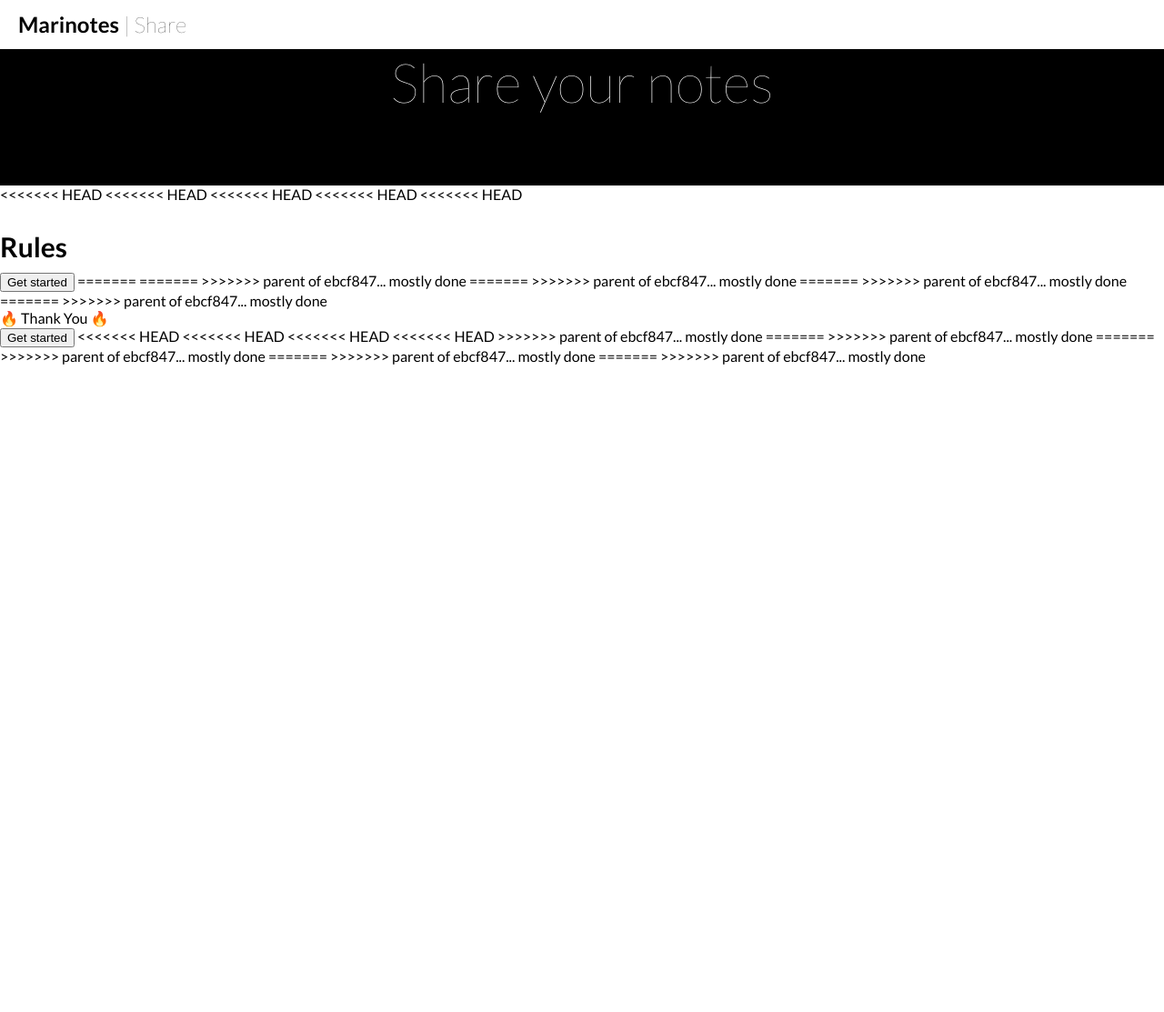
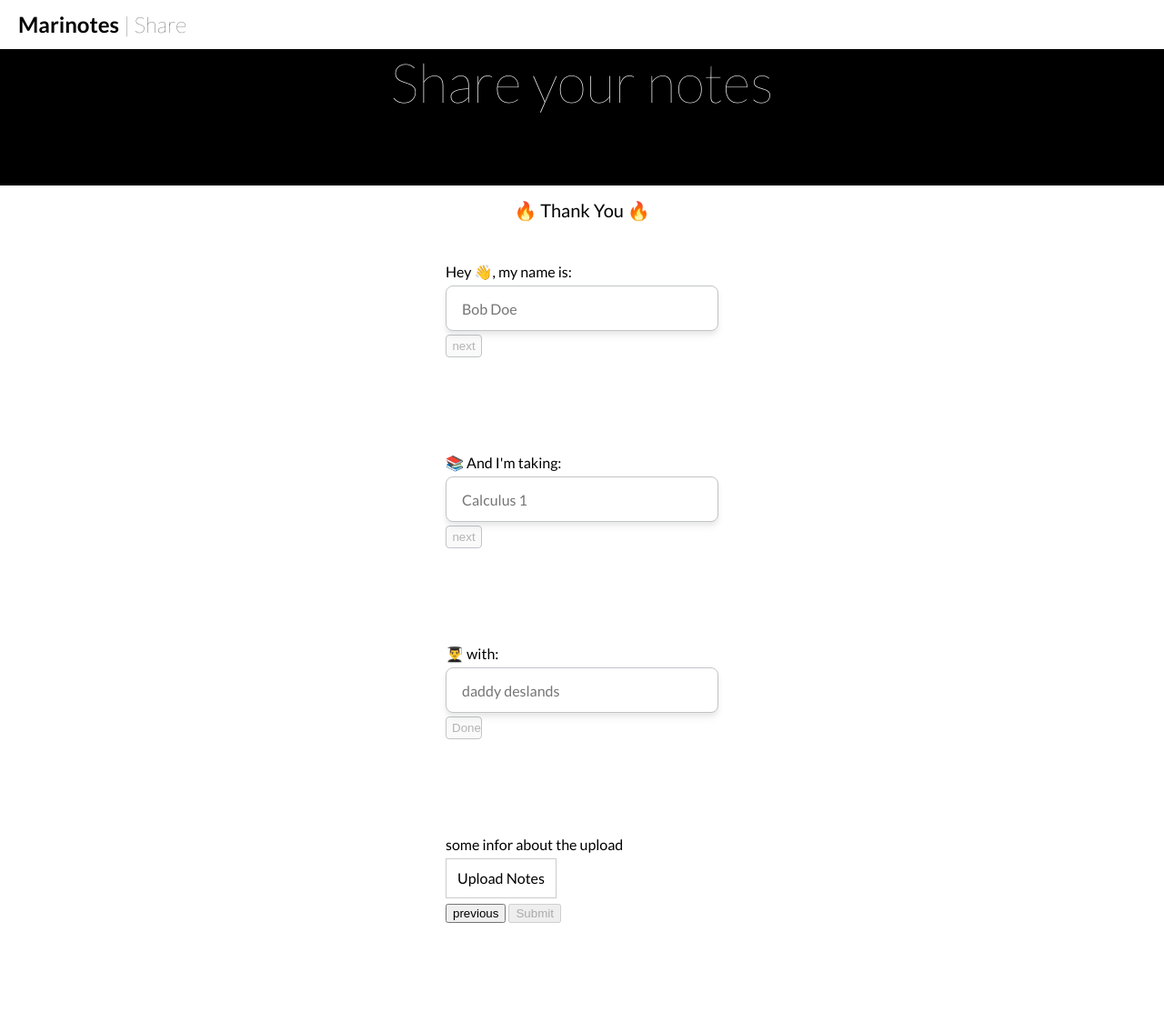
Before and after one commit to rhotter/marinotes, a Flask app: page /share in a window 1280 px wide. Shown: the whole page at 91% size. Before the commit the page ends 401 px from the top, so only its background shows below. Run offline with Flask 2, Linux system fonts and the light colour scheme.

Commit message:
Seems to be okay

```diff
--- a/static/css/share.css
+++ b/static/css/share.css
@@ -37,16 +37,13 @@ h3 {
 
 }
 
-<<<<<<< HEAD
-=======
 .shareHead{
 	text-align: center;
 	line-height: 15px;
 	font-size: 20px;
-	padding-bottom: 20px;
+	padding-top: 20px;
 }
 
->>>>>>> parent of ebcf847... mostly done
 .shareBody {
 	margin: 20px;
 }
@@ -57,45 +54,80 @@ h3 {
 }
 
 .inputHolder{
-	width: 200px;
+	width: 300px;
 	margin: 0 auto;
-	padding-bottom: 50px;
-	display: none;
-<<<<<<< HEAD
-<<<<<<< HEAD
-<<<<<<< HEAD
-<<<<<<< HEAD
-<<<<<<< HEAD
-=======
-=======
->>>>>>> parent of ebcf847... mostly done
-=======
->>>>>>> parent of ebcf847... mostly done
-=======
->>>>>>> parent of ebcf847... mostly done
-=======
->>>>>>> parent of ebcf847... mostly done
+	padding-top: 25px;
+	padding-bottom: 75px;
+	display: block;
 	line-height: 30px;
->>>>>>> parent of ebcf847... mostly done
 }
 
 .shareInput{
 	width: inherit;
 	height: 40px;
+	border: 1px solid #C1C4C7;
+	border-top-right-radius: 8px;
+	border-top-left-radius: 8px;
+	border-bottom-right-radius: 8px;
+	border-bottom-left-radius: 8px;
+	font-size: 16px;
+	padding-top: 10px;
+	padding-bottom: 10px;
+	height: 50px;
+	box-shadow: 0 4px 4px 0 rgba(0, 0, 0, 0.05), 0 6px 10px 0 rgba(0, 0, 0, 0.045);
+	text-indent: 15px;
+	outline: none;
+	font-family: Lato, sans-serif;
+	box-sizing: border-box;
 	/* add border styles and such*/
 }
 
 .shareDrop{
 	display: none;
-	text
+	max-height: 300px;
+	border: 1px solid #C1C4C7;
+	border-bottom-left-radius: 8px;
+	border-bottom-right-radius: 8px;
+	border-top: none;
+	box-shadow: 0 4px 4px 0 rgba(0, 0, 0, 0.05), 0 6px 10px 0 rgba(0, 0, 0, 0.045);
 }
 
 .shareDrop p{
 	display: block;
+	/*border-top: 1px solid #C1C4C7;*/
+	margin: 0 auto;
+	height: 33px;
+	padding-left: 15px;
+
 }
 
 .shareDrop p:hover{
-	background-color: red;
+	background-color: #B3B3B3;
+	background-color: #B3B3B3;
+}
+
+.nextBut{
+border: 1px solid #C1C4C7;
+border-top-right-radius: 4px;
+border-top-left-radius: 4px;
+border-bottom-right-radius: 4px;
+border-bottom-left-radius: 4px;
+height: 25px;
+width: 40px;
+text-align: center;
+font-size: 10pt;
+}
+
+.nextBut{
+	border: 1px solid #C1C4C7;
+	border-top-right-radius: 4px;
+	border-top-left-radius: 4px;
+	border-bottom-right-radius: 4px;
+	border-bottom-left-radius: 4px;
+	height: 25px;
+	width: 40px;
+	text-align: center;
+	font-size: 10pt;
 }
 
 .xBut{
@@ -103,30 +135,11 @@ h3 {
 	position:absolute;
 	right: 10px;
 	z-index: 1;
-<<<<<<< HEAD
-<<<<<<< HEAD
-<<<<<<< HEAD
-<<<<<<< HEAD
-<<<<<<< HEAD
-=======
-	top: 6px;
->>>>>>> parent of ebcf847... mostly done
-=======
-	top: 6px;
->>>>>>> parent of ebcf847... mostly done
-=======
-	top: 6px;
->>>>>>> parent of ebcf847... mostly done
-=======
-	top: 6px;
->>>>>>> parent of ebcf847... mostly done
-=======
-	top: 6px;
->>>>>>> parent of ebcf847... mostly done
+	top: 10px;
 }
 
-.fileUpload{
-
+.xBut:hover{
+	cursor: pointer;
 }
 
 input[type="file"] {
--- a/templates/share.html
+++ b/templates/share.html
@@ -7,7 +7,7 @@
 	<script type="text/javascript" src="{{url_for('static', filename='js/share.js') }}?version=14"></script>
 	<meta name="viewport" content="width=device-width, initial-scale=1.0">
 </head>
-<body onkeypress="enterFunction(event)">
+<body onkeypress="enterFunction(event)" onload="nextStep();">
 	<div class="indexPageSize">
 		<div class = "header_class">
 			<h1><a href = "/">Marinotes</a> <span class="subTitle"> | Share</span></h1>
@@ -16,75 +16,26 @@
 		<div class = "head2">
 			<h2>Share your notes</h2>
 		</div>
-		<div class="shareBody">
-<<<<<<< HEAD
-<<<<<<< HEAD
-<<<<<<< HEAD
-<<<<<<< HEAD
-<<<<<<< HEAD
-			<h3>Rules</h3>
-			<button type="button" onclick="nextStep()" id="startButton"> Get started </button>
-=======
-=======
->>>>>>> parent of ebcf847... mostly done
-=======
->>>>>>> parent of ebcf847... mostly done
-=======
->>>>>>> parent of ebcf847... mostly done
-=======
->>>>>>> parent of ebcf847... mostly done
 		<div class="shareHead"> 🔥 Thank You 🔥</div>
 
 		<button type="button" onclick="nextStep()" id="startButton"> Get started </button> 	<!-- obsolute but neccesary -->
+			<div class="shareBody">
 
-<<<<<<< HEAD
-<<<<<<< HEAD
-<<<<<<< HEAD
-<<<<<<< HEAD
->>>>>>> parent of ebcf847... mostly done
-=======
->>>>>>> parent of ebcf847... mostly done
-=======
->>>>>>> parent of ebcf847... mostly done
-=======
->>>>>>> parent of ebcf847... mostly done
-=======
->>>>>>> parent of ebcf847... mostly done
 			<div class="inputHolder">
 				<div class="questionStyle">
-					Hey, my name is:
+					Hey 👋, my name is:
 				</div>
 				<div class="inputDiv">
-					<input type="text" class="shareInput" oninput="nStep()" id="nInput" placeholder="Bob Doe">
+					<div class="xBut" id="nEx" onclick="nameOld();">&#10006;</div>
+					<input type="text" class="shareInput" oninput="nStep()" onfocus="nameOld();" onfocusout="nameFinal();" id="nInput" placeholder="Bob Doe">
 				</div>
 				<div class="buttonHolder">
-<<<<<<< HEAD
-<<<<<<< HEAD
-<<<<<<< HEAD
-<<<<<<< HEAD
-<<<<<<< HEAD
-					<button type="button" disabled onclick="prevStep()">previous</button>
-=======
-					<button style="display: hidden;" type="button" disabled onclick="prevStep()">previous</button>
->>>>>>> parent of ebcf847... mostly done
-=======
-					<button style="display: hidden;" type="button" disabled onclick="prevStep()">previous</button>
->>>>>>> parent of ebcf847... mostly done
-=======
-					<button style="display: hidden;" type="button" disabled onclick="prevStep()">previous</button>
->>>>>>> parent of ebcf847... mostly done
-=======
-					<button style="display: hidden;" type="button" disabled onclick="prevStep()">previous</button>
->>>>>>> parent of ebcf847... mostly done
-=======
-					<button style="display: hidden;" type="button" disabled onclick="prevStep()">previous</button>
->>>>>>> parent of ebcf847... mostly done
-					<button id="nBut" type ="button" disabled style="text-align:right;" onclick="nextStep()">next</button>
+					<button id="nBut" type ="button" class="nextBut" disabled   onclick="nextStep()">next</button>
 				</div>
 			</div>
 			<div class="inputHolder">
 				<div class="questionStyle">
-					And I'm taking:
+					📚 And I'm taking:
 				</div>
 				<div class="inputDiv">
 					<div class="xBut" id="cEx" onclick="cShow()">&#10006;</div>
@@ -99,13 +50,12 @@
 					<p onclick="cClickNew(this)" id="cNew"></p>
 				</div>
 				<div class="buttonHolder">
-					<button type="button" onclick="prevStep()">previous</button>
-					<button id="cBut" disabled type ="button" style="text-align:right;" onclick="nextStep()">next</button>
+					<button id="cBut" disabled type ="button" class="nextBut"   onclick="nextStep()">next</button>
 				</div>
 			</div>
 			<div class="inputHolder">
 				<div class="questionStyle">
-					with:
+					👨‍🎓 with:
 				</div>
 				<div class="inputDiv">
 					<div class="xBut" id="tEx" onclick="tShow()">&#10006;</div>
@@ -119,24 +69,21 @@
 					<p onclick="tClickNew(this)" id="tNew"></p>
 				</div>
 				<div class="buttonHolder">
-					<button type="button" onclick="prevStep()">previous</button>
-					<button id="tBut" disabled type ="button" style="text-align:right;" onclick="nextStep()">next</button>
+					<button id="tBut" disabled type ="button" class="nextBut"   onclick="nextStep()">Done</button>
 				</div>
 			</div>
 			<div class="inputHolder">
+				<div>
+					some infor about the upload
+				</div>
 				<label for="file1" class="uploadStyle">
-    			 Custom Upload
+					Upload Notes
 				</label>
-<<<<<<< HEAD
-				<input id="file1" type="file" accept=".pdf">
-
-=======
 				<input id="file1" type="file" accept=".pdf" multiple>
 							<div class="buttonHolder">
 								<button type="button" onclick="prevStep()">previous</button>
 								<button id="tBut" disabled type ="button" style="text-align:right;" onclick="nextStep()">Submit</button>
 							</div>
->>>>>>> parent of ebcf847... mostly done
 			</div>
 		</div>
 	</div>
```
Also changed, not shown: static/js/share.js (+62 -25 lines). Lines whose indentation alone changed are shown as unchanged.
